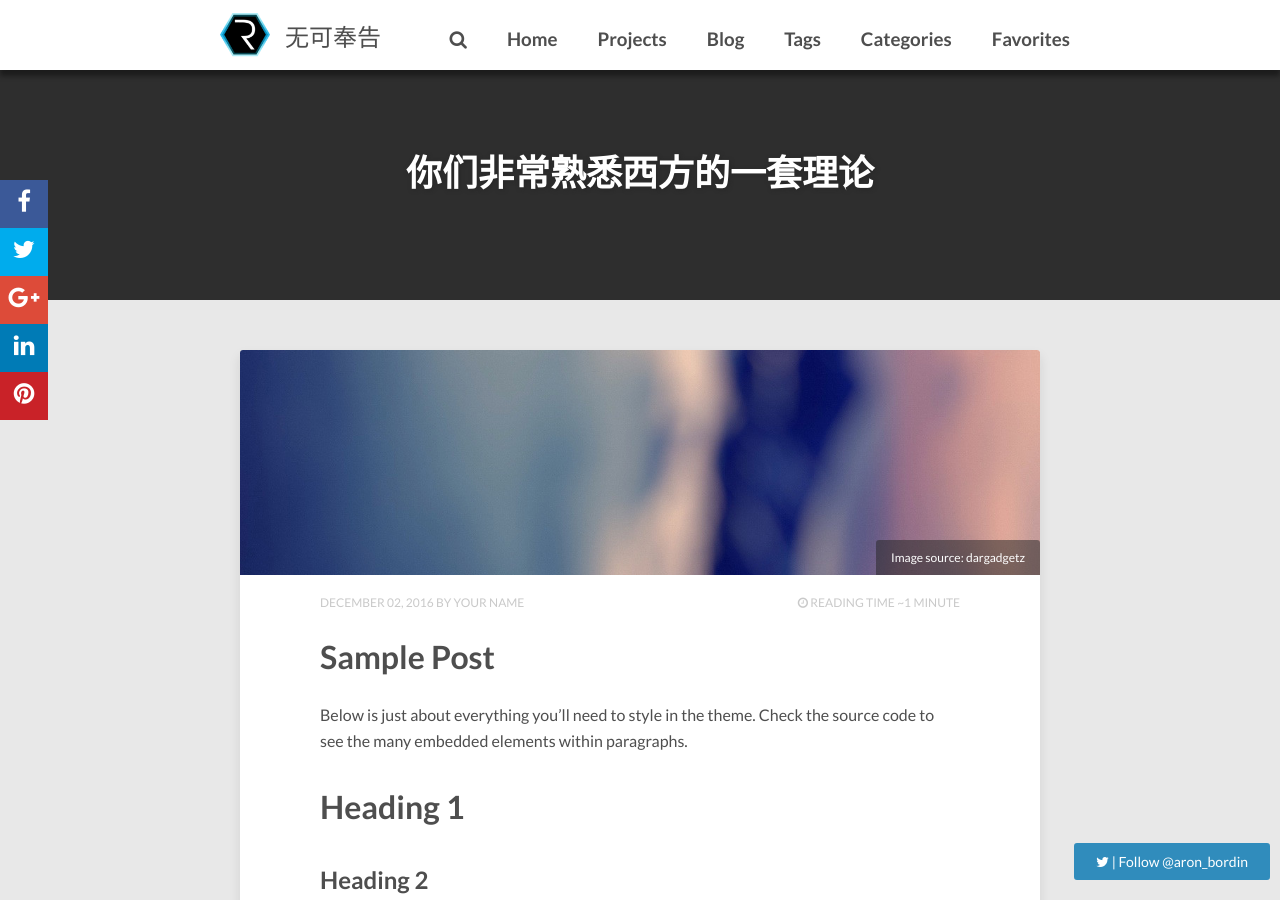
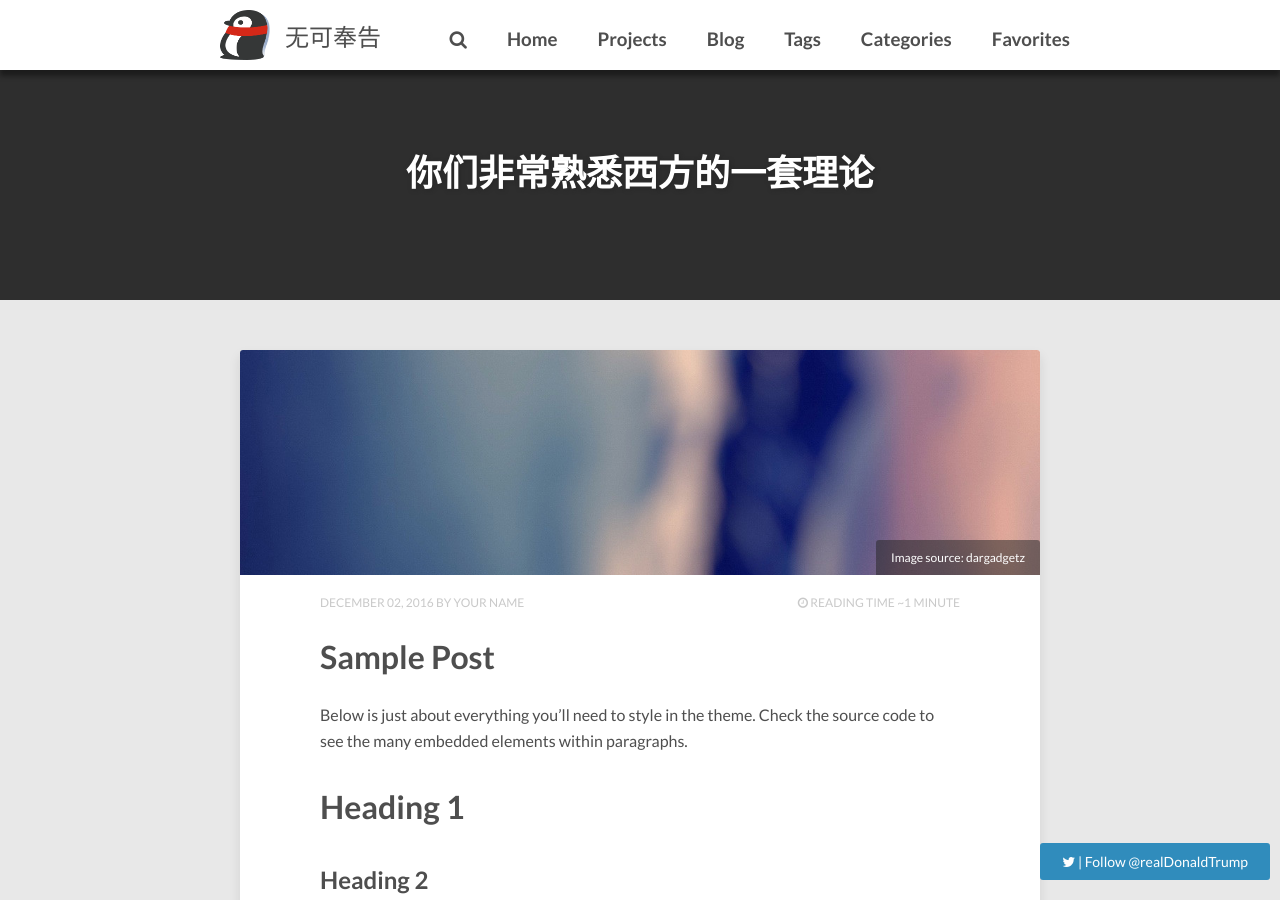
Before and after one commit to hjfed/hjfed.github.io, a Jekyll site: the page built from index.html, in a window 1280 px wide and 900 px high. Built offline with Jekyll 4.4.1, drawn with Linux system fonts in a browser that asks for light colours; nearby versions of some CDN libraries; the list of posts is cut into pages by our own code; comment, search, counter and statistics services are not loaded; part of the change alters nothing that is shown.

Commit message:
interesting

```diff
--- a/_config.yml
+++ b/_config.yml
@@ -10,7 +10,7 @@ excerpt_separator: <!--more-->
 # Your site's domain goes here (eg: //mmistakes.github.io, http://mademistakes.com, etc)
 # When testing locally leave blank or use http://localhost:4000
 
-url: https://wushq5.github.io/
+url: https://hjfed.github.io/
 
 # draw your top menu here
 # each item must have a title and a url.
@@ -45,9 +45,9 @@ owner:
   bio:            "Your bio goes here. It shouldn't be super long but a good two sentences or two should suffice."
   email:          you@email.com
   # Twitter nick for use in Twitter cards and follow button.
-  twitter: aron_bordin # if no twitter in this config, the twitter follow button will be removed
+  twitter: realDonaldTrump # if no twitter in this config, the twitter follow button will be removed
   # GitHub nick for use in follow button in author block.
-  github: aron-bordin
+  github: hjfed
 
 # Twitter account associated with the site if different from owner/author twitter account.
 # Used in Twitter cards.
@@ -56,11 +56,11 @@ twitter:
 # Social networking links used in author block underneath posts. Update and remove as you like.
 social:
   - title: "github"
-    url: "https://github.com/aron-bordin"
+    url: "https://github.com/hjfed"
   - title: "linkedin"
-    url: "https://br.linkedin.com/in/aronbordin"
+    url: "https://br.linkedin.com"
   - title: "youtube"
-    url: "https://www.youtube.com/channel/UCfnSek-9HPWOx5e2pH7VFgg"
+    url: "https://www.youtube.com"
 
 # Background image to be tiled on all pages
 background:
@@ -88,7 +88,7 @@ permalink:   /:categories/:title/
 paginate: 5
 
 # if true, shows the floatting share buttons
-float_share: true
+float_share: false
 
 # Octopress
 # Default extensions
```
Also changed, not shown: images/logo.png.
